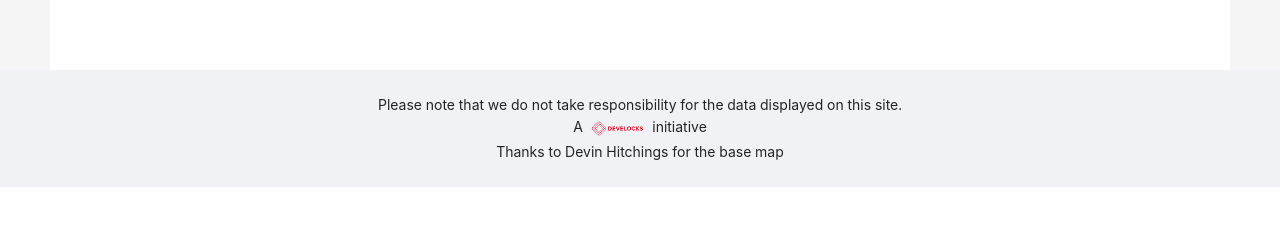
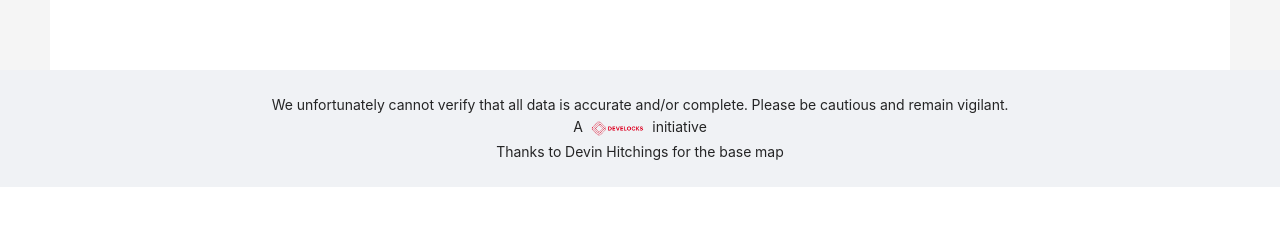
Before and after one commit to develocks/safety-net, a React (Create React App) app: page /notify in a window 1280 px wide. Shown: the part 374-600 px from the top of the page. Built offline with nearby package versions, Linux system fonts and the light colour scheme; no server answers.

Commit message:
chore: updates disclaimer to be less scary

```diff
--- a/src/App.js
+++ b/src/App.js
@@ -80,8 +80,7 @@ function App() {
           </div>
         </Content>
         <Footer style={{ textAlign: "center" }}>
-          Please note that we do not take responsibility for the data displayed
-          on this site.
+          We unfortunately cannot verify that all data is accurate and/or complete. Please be cautious and remain vigilant.
           <br />A{" "}
           <a href="https://develocks.dev">
             <img height="25" src="/develocks.png" alt="Develocks" />
```
